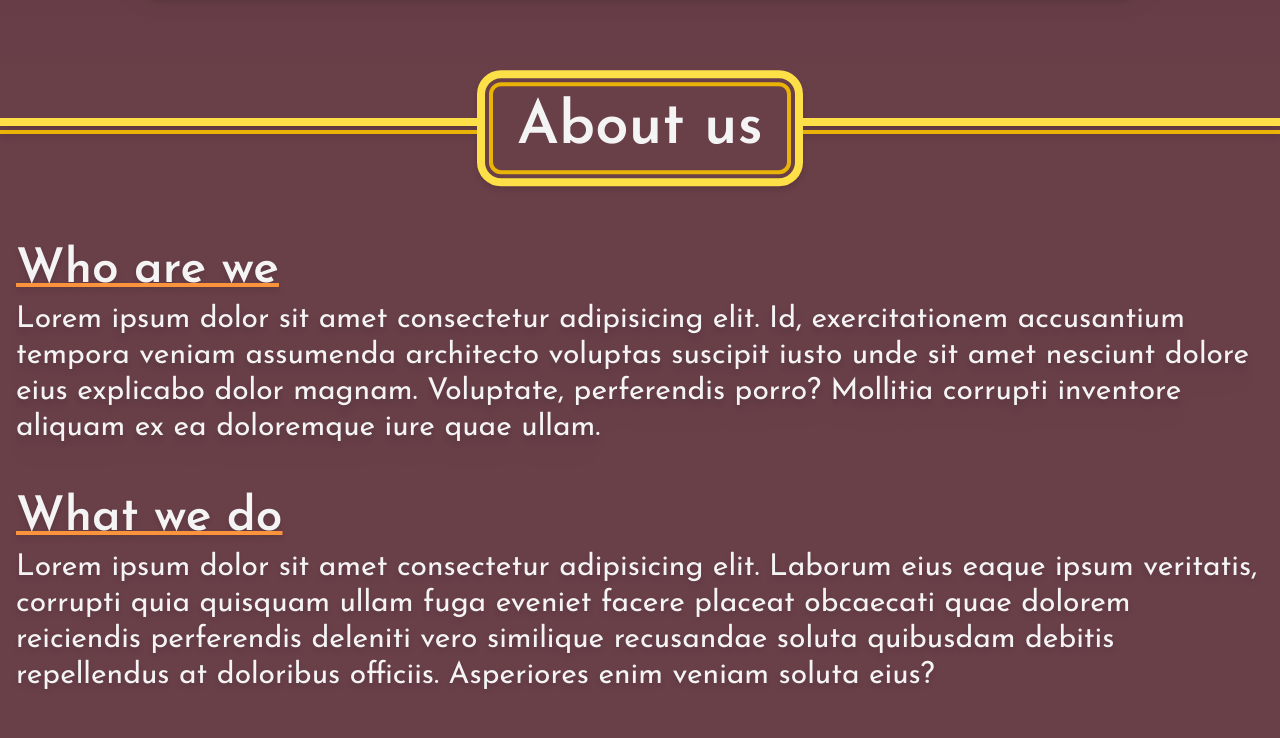
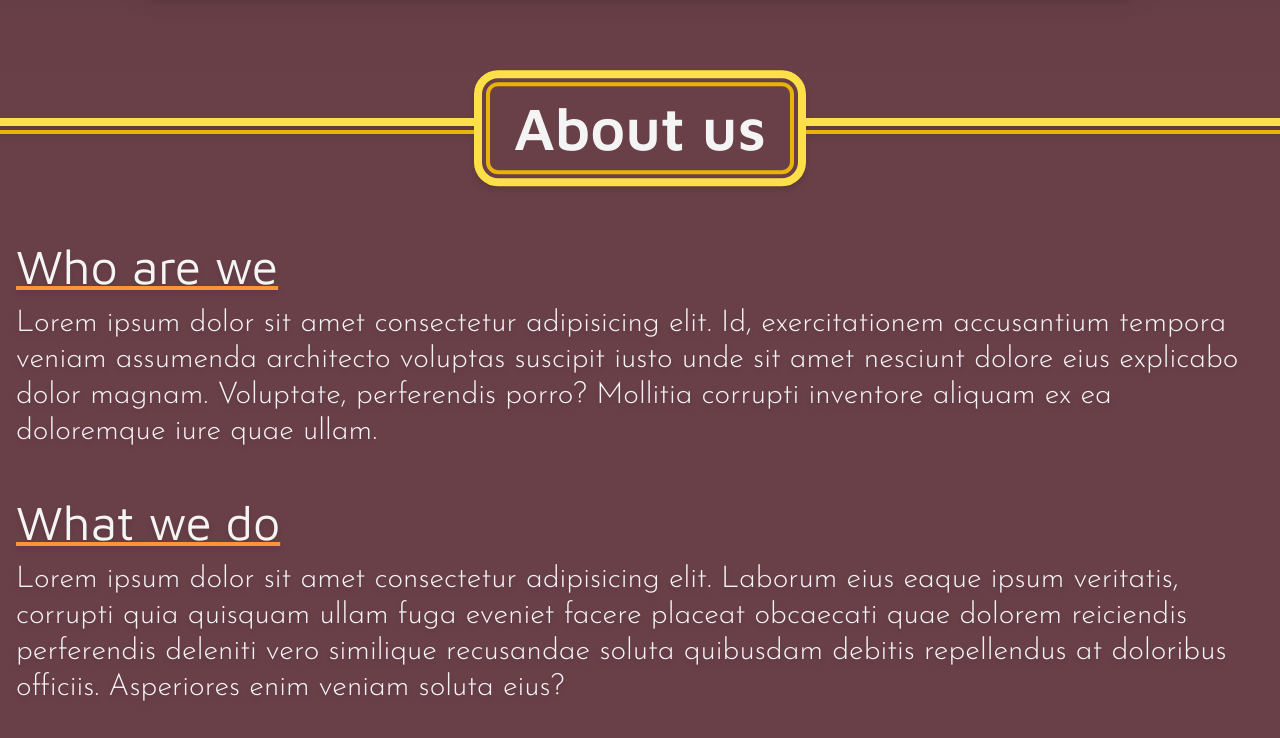
Before and after one commit to CryingEnder/pizzasaur, a React (Vite) app: page / in a window 1280 px wide. Shown: the part 740-1478 px from the top of the page. Built offline with nearby package versions, Linux system fonts and the light colour scheme.

Commit message:
Rework the AboutUs component

```diff
--- a/src/components/AboutUs.jsx
+++ b/src/components/AboutUs.jsx
@@ -4,25 +4,25 @@ import Container from "./common/Container";
 function AboutUs(props) {
   return (
     <section className="bg-red-dark w-full text-zinc-100 pt-10">
-      <div className="w-full text-center relative drop-shadow-md">
+      <div className="w-full text-center drop-shadow-md relative">
         <div className="bg-yellow-300 h-1 tablet:h-2 mb-0.5 tablet:mb-1"></div>
         <div className="bg-yellow-500 h-1"></div>
-        <div className="inline-block -translate-y-[55%] p-0.5 tablet:p-1 font-semibold bg-red-dark border-solid border-4 tablet:border-8 border-yellow-300 rounded-xl tablet:rounded-3xl">
-          <h2 className="text-3xl tablet-small:text-4xl laptop:text-5xl desktop:text-6xl border-solid border-4 border-yellow-500 px-6 py-2 tablet:py-3 rounded-md tablet:rounded-xl">
+        <div className="-translate-y-[55%] absolute left-0 right-0 mx-auto w-fit p-0.5 tablet:p-1 font-heading font-semibold bg-red-dark border-solid border-4 tablet:border-8 border-yellow-300 rounded-xl tablet:rounded-3xl">
+          <h2 className="text-3xl tablet-small:text-4xl laptop:text-5xl desktop:text-6xl border-solid border-4 border-yellow-500 px-6 py-2 tablet:py-3 rounded-md tablet:rounded-xl flex flex-row justify-center">
             About us
           </h2>
         </div>
       </div>
       <Container
         tag="section"
-        stylesOut={"pb-14 tablet:pb-20 desktop:pb-28"}
+        stylesOut={"py-14 tablet:py-20 desktop:py-28"}
         stylesIn={"flex flex-col space-y-8 laptop:space-y-12 p-4 -mt-5"}
       >
         <article className="drop-shadow-md">
-          <h3 className="text-2xl underline decoration-orange-400 underline-offset-1 tablet-small:text-3xl laptop:text-4xl desktop:text-5xl font-semibold mb-2">
+          <h3 className="text-2xl font-heading underline decoration-orange-400 underline-offset-1 laptop:underline-offset-2 tablet-small:text-3xl laptop:text-4xl desktop:text-5xl mb-3 laptop:mb-4">
             Who are we
           </h3>
-          <p className="text-lg tablet:text-xl laptop:text-2xl desktop:text-3xl drop-shadow-xl">
+          <p className="text-lg tablet-small:text-xl laptop:text-2xl desktop:text-3xl font-light">
             Lorem ipsum dolor sit amet consectetur adipisicing elit. Id,
             exercitationem accusantium tempora veniam assumenda architecto
             voluptas suscipit iusto unde sit amet nesciunt dolore eius explicabo
@@ -31,10 +31,10 @@ function AboutUs(props) {
           </p>
         </article>
         <article className="drop-shadow-md">
-          <h3 className="text-2xl underline decoration-orange-400 underline-offset-1 tablet-small:text-3xl laptop:text-4xl desktop:text-5xl font-semibold mb-2">
+          <h3 className="text-2xl font-heading underline decoration-orange-400 underline-offset-1 laptop:underline-offset-2 tablet-small:text-3xl laptop:text-4xl desktop:text-5xl mb-3 laptop:mb-4">
             What we do
           </h3>
-          <p className="text-lg tablet-small:text-xl laptop:text-2xl desktop:text-3xl">
+          <p className="text-lg tablet-small:text-xl laptop:text-2xl desktop:text-3xl font-light">
             Lorem ipsum dolor sit amet consectetur adipisicing elit. Laborum
             eius eaque ipsum veritatis, corrupti quia quisquam ullam fuga
             eveniet facere placeat obcaecati quae dolorem reiciendis perferendis
@@ -44,10 +44,10 @@ function AboutUs(props) {
           </p>
         </article>
         <article className="drop-shadow-md">
-          <h3 className="text-2xl underline decoration-orange-400 underline-offset-1 tablet-small:text-3xl laptop:text-4xl desktop:text-5xl font-semibold mb-2">
+          <h3 className="text-2xl font-heading underline decoration-orange-400 underline-offset-1 laptop:underline-offset-2 tablet-small:text-3xl laptop:text-4xl desktop:text-5xl mb-3 laptop:mb-4">
             Why we do this
           </h3>
-          <p className="text-lg tablet-small:text-xl laptop:text-2xl desktop:text-3xl">
+          <p className="text-lg tablet-small:text-xl laptop:text-2xl desktop:text-3xl font-light">
             Lorem ipsum dolor sit amet consectetur adipisicing elit. Sequi unde
             tempore dolores eaque impedit, ullam accusantium perspiciatis
             excepturi repellendus? Voluptatum, debitis totam. Tempore
```
